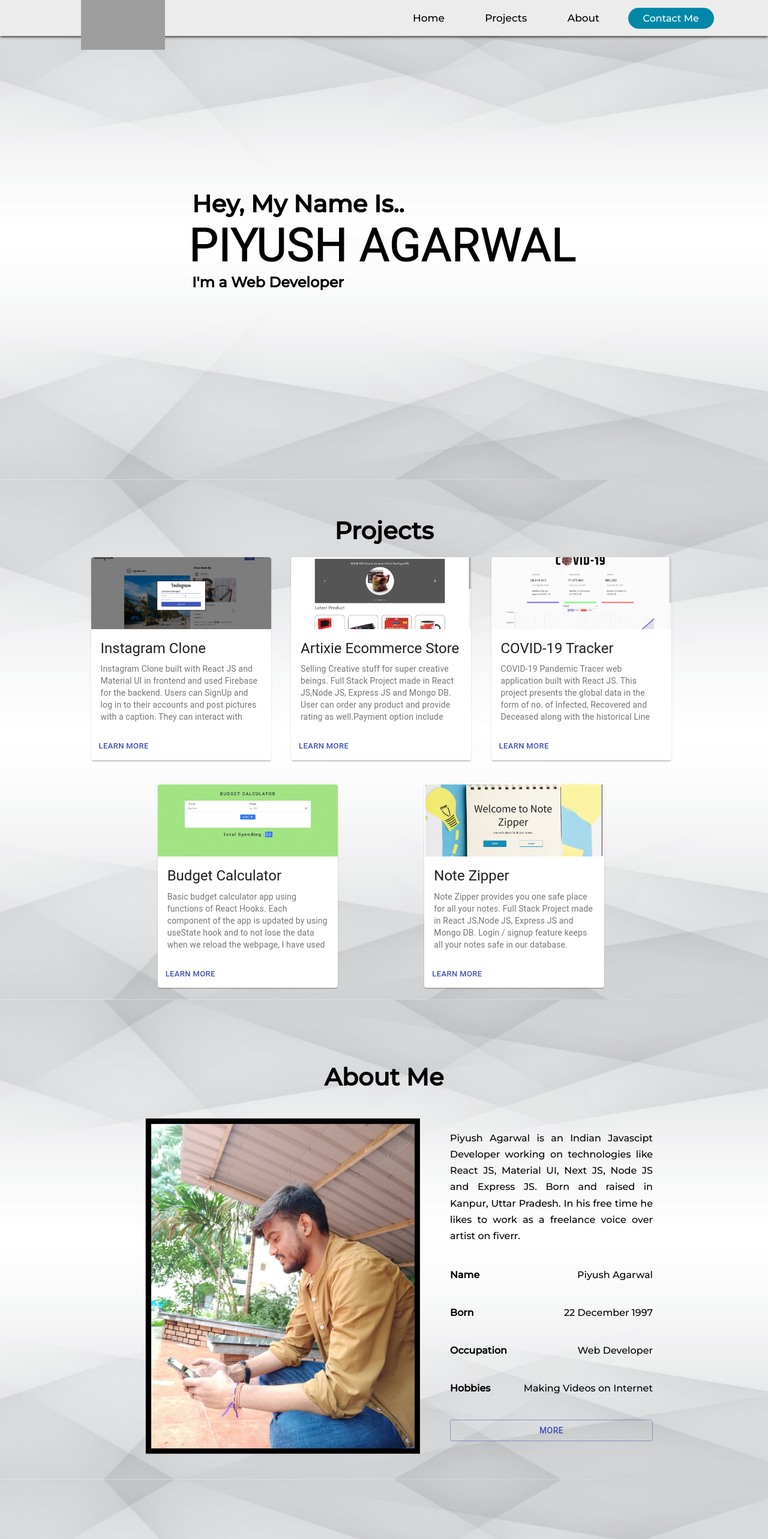
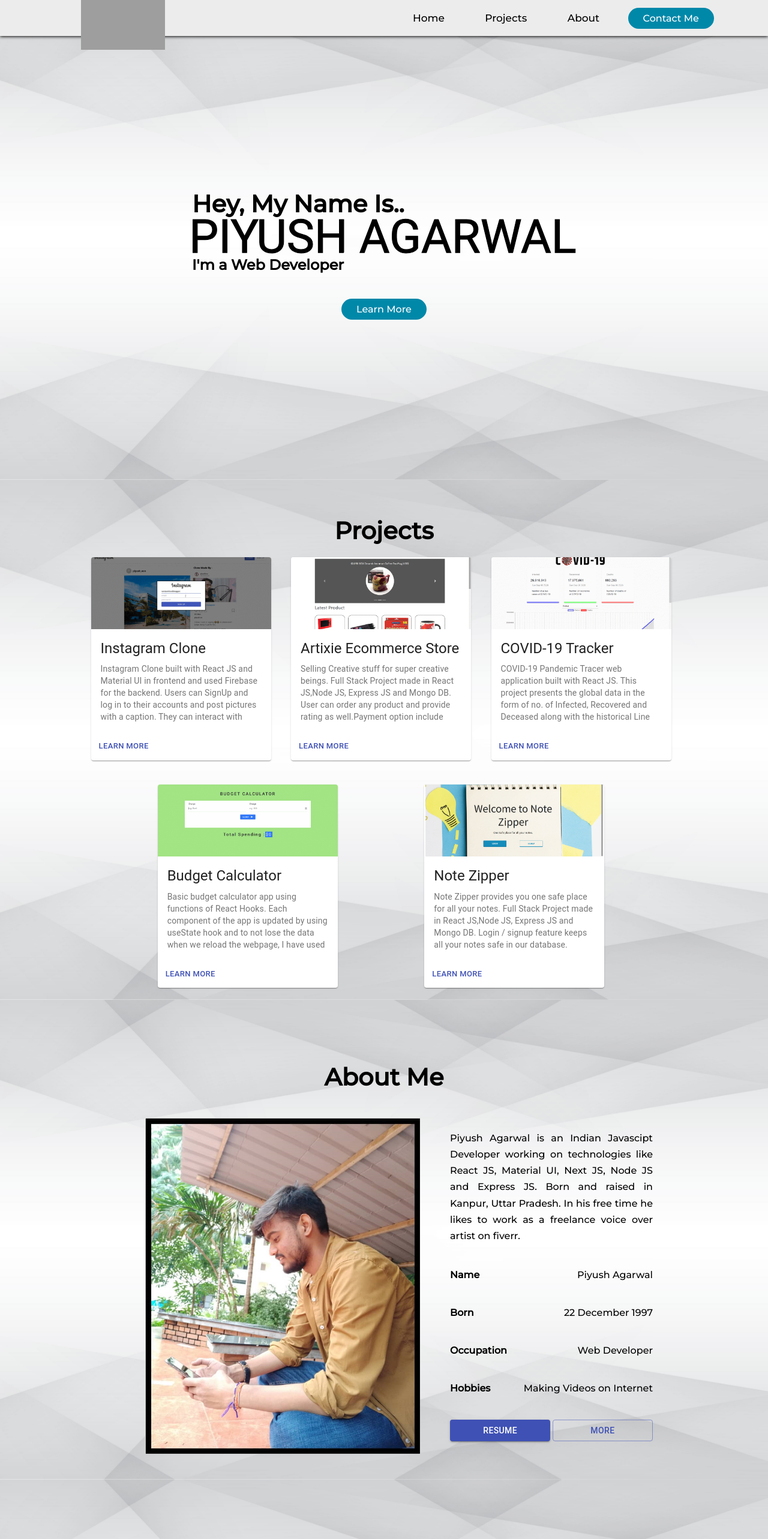
Before and after one commit to piyush-eon/react-nextjs-Portfolio, a Next.js app: page / in a window 1280 px wide. Shown: the top 2566 px of the page at 60% size. Built offline with nearby package versions, Linux system fonts and the light colour scheme; grey boxes are pictures that could not be loaded.

Commit message:
about section

```diff
--- a/components/AboutPage.js
+++ b/components/AboutPage.js
@@ -33,11 +33,34 @@ export default function AboutPage() {
             <td>Making Videos on Internet</td>
           </tr>
         </table>
-        <a href="https://www.linkedin.com/in/piyush-agarwal-440976179/">
-          <Button style={{ width: "100%" }} variant="outlined" color="primary">
-            More
-          </Button>
-        </a>
+        <div style={{ display: "flex", justifyContent: "space-between" }}>
+          <a
+            style={{ width: "49.5%" }}
+            href="https://media-exp1.licdn.com/dms/document/C4E2DAQE7MhFvZWa6OQ/profile-treasury-document-pdf-analyzed/0/1607164046910?e=1608656400&v=beta&t=Ab3qP17QaNyN_kKgb7NukF1KH7bc4ggVdq3lI3ANP7Q"
+            target="_blank"
+          >
+            <Button
+              style={{ width: "100%" }}
+              variant="contained"
+              color="primary"
+            >
+              Resume
+            </Button>
+          </a>
+          <a
+            style={{ width: "49.5%" }}
+            href="https://www.linkedin.com/in/piyush-agarwal-440976179/"
+            target="_blank"
+          >
+            <Button
+              style={{ width: "100%" }}
+              variant="outlined"
+              color="primary"
+            >
+              More
+            </Button>
+          </a>
+        </div>
       </div>
     </div>
   );
--- a/components/HomePage.js
+++ b/components/HomePage.js
@@ -1,5 +1,7 @@
+import { Button } from "@material-ui/core";
 import React from "react";
 import styles from "../styles/Home.module.css";
+import ButtonPrim from "./ButtonPrim";
 import NameHeading from "./NameHeading";
 
 export default function HomePage() {
@@ -10,6 +12,17 @@ export default function HomePage() {
         <NameHeading />
       </div>
       <h2 className={styles.h2main}>I'm a Web Developer</h2>
+      <div
+        style={{
+          paddingTop: 50,
+          width: "100%",
+          display: "flex",
+          justifyContent: "center",
+        }}
+        className={styles.learnmore}
+      >
+        <ButtonPrim href="#projects">Learn More</ButtonPrim>
+      </div>
     </div>
   );
 }
--- a/styles/Home.module.css
+++ b/styles/Home.module.css
@@ -164,6 +164,9 @@
   .headingfull {
     height: 125px;
   }
+  .learnmore {
+    opacity: 0;
+  }
 }
 @media only screen and (max-width: 600px) {
   .section h1 {
```
Also changed, not shown: 1 other file (tests, documents, lock files or other folders).
